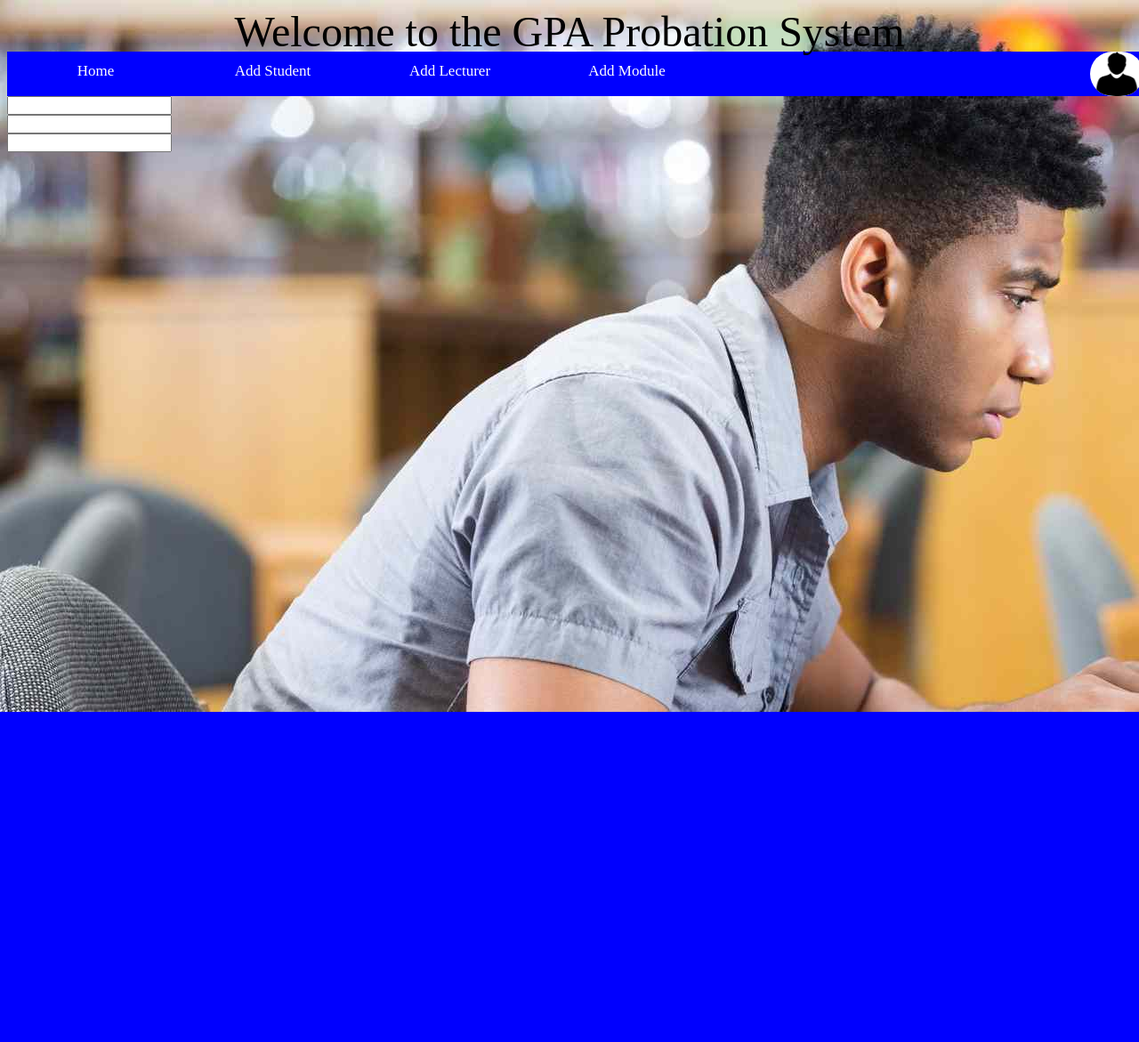
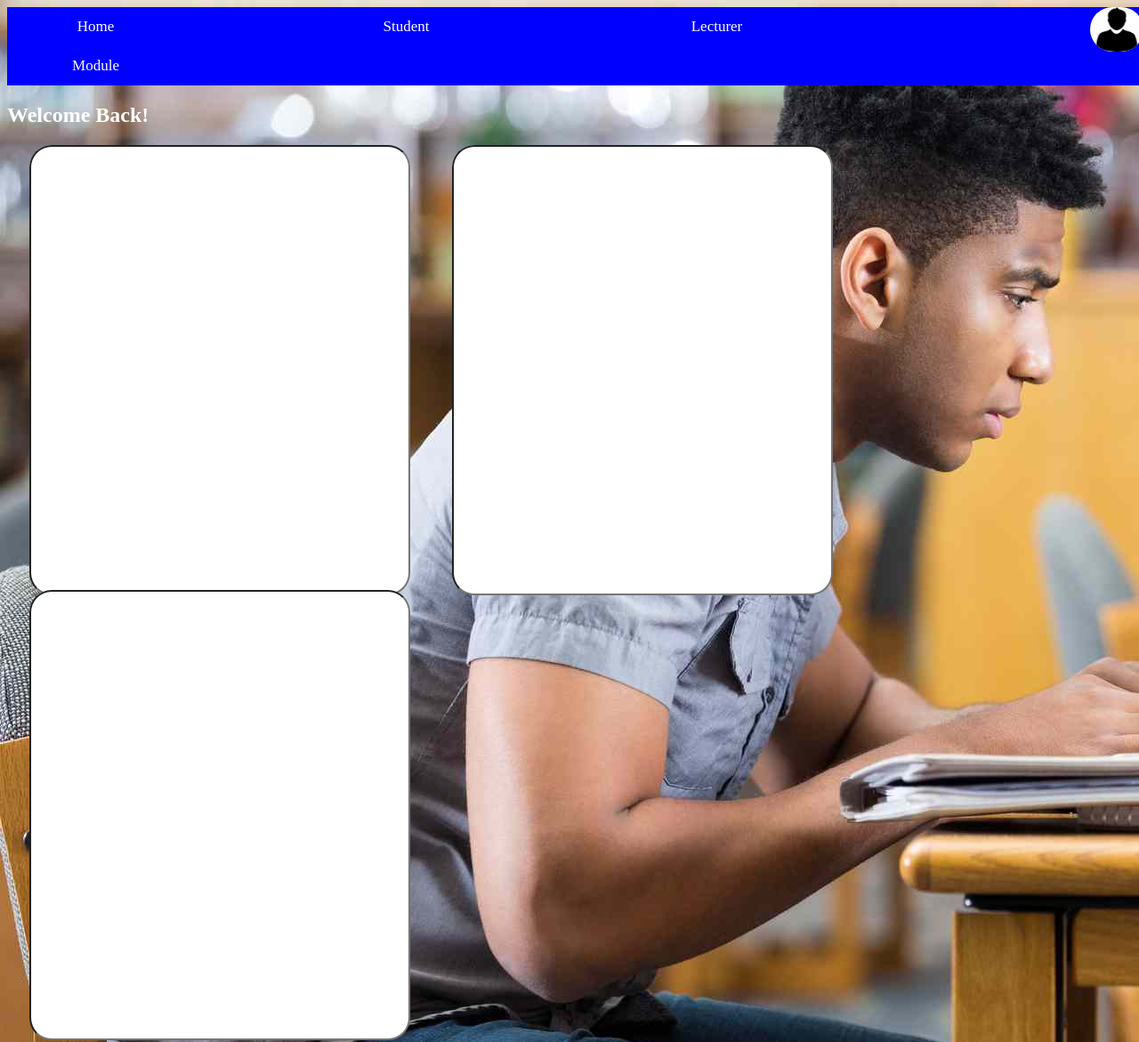
Before and after one commit to ReinerYaeger/AiExpertSystem, a Django app: template templates/admin_view/admin.html in a window 1280 px wide. Shown: the whole page at 89% size. Before the commit the page ends 800 px from the top, so only its background shows below. Run offline with Django 4.2, Linux system fonts and the light colour scheme; the template is opened without the code that fills it, so the values that code supplies are empty.

Commit message:
Finish Home and Add Student on the admin portal

```diff
--- a/templates/admin_view/admin.html
+++ b/templates/admin_view/admin.html
@@ -10,12 +10,6 @@
     #body-text{
             background-image: url("/images/libary.jpg");
     }
-    #heading{
-            font-size: xxx-large;
-            text-align: center;
-            text-size-adjust: auto;
-            height: 50px;
-    }
     #avatar{
         background-color: white;
           width: 60px;
@@ -27,6 +21,8 @@
           width: 101%;
           background-color: blue;
           overflow: auto;
+          margin-bottom: 20px;
+
     }
     #nav-bar a{
         float: left;
@@ -35,30 +31,53 @@
         text-decoration: none;
         font-size: 17px;
         width: 175px;
-        text-align: center; /* If you want the text to be centered */
+        text-align: center;
+        margin-right: 150px;
     }
     #nav-bar a:hover {
         background-color: #000;
     }
+    #box{
+        border-radius: 25px;
+        text-align: center;
+        width: 420px;
+        display: inline-block;
+        height: 500px;
+        background-color: white;
+        box-shadow: 5px 5px;
+        margin: 0 2%;
+    }
+    #text_box{
+        width: 100%;
+        height: 100%;
+        border-radius: 25px;
+        margin: 0;
+    }
+    #welcome{
+        color: white;
+    }
 </style>
 <body id="body-text">
-   <header id="heading">Welcome to the GPA Probation System</header>
-
     <div id="nav-bar">
         <img src="/images/avatar.png" alt="avatar" id="avatar">
         <a id="active" href="#">Home</a>
-        <a href="add_student.html">Add Student</a>
-        <a href="add_lecturer.html">Add Lecturer</a>
-        <a href="#">Add Module</a>
+        <a href="add_student.html">Student</a>
+        <a href="add_lecturer.html">Lecturer</a>
+        <a href="#">Module</a>
     </div>
-   <div id="admin">
+    <div>
+        <h2 id="welcome">Welcome Back!</h2>
+    </div>
+   <div>
+       <div id="box">
         <input type="text" id="text_box" readonly>
-   </div>
-   <div>
-        <input type="text" id="text_box" readonly>
-   </div>
-   <div>
-        <input type="text" id="text_box" readonly>
+       </div>
+       <div id="box">
+            <input type="text" id="text_box" readonly>
+       </div>
+       <div id="box">
+            <input type="text" id="text_box" readonly>
+       </div>
    </div>
 </body>
 </html>
```
Also changed, not shown: templates/admin_view/add_student.html (+34 -18 lines).
